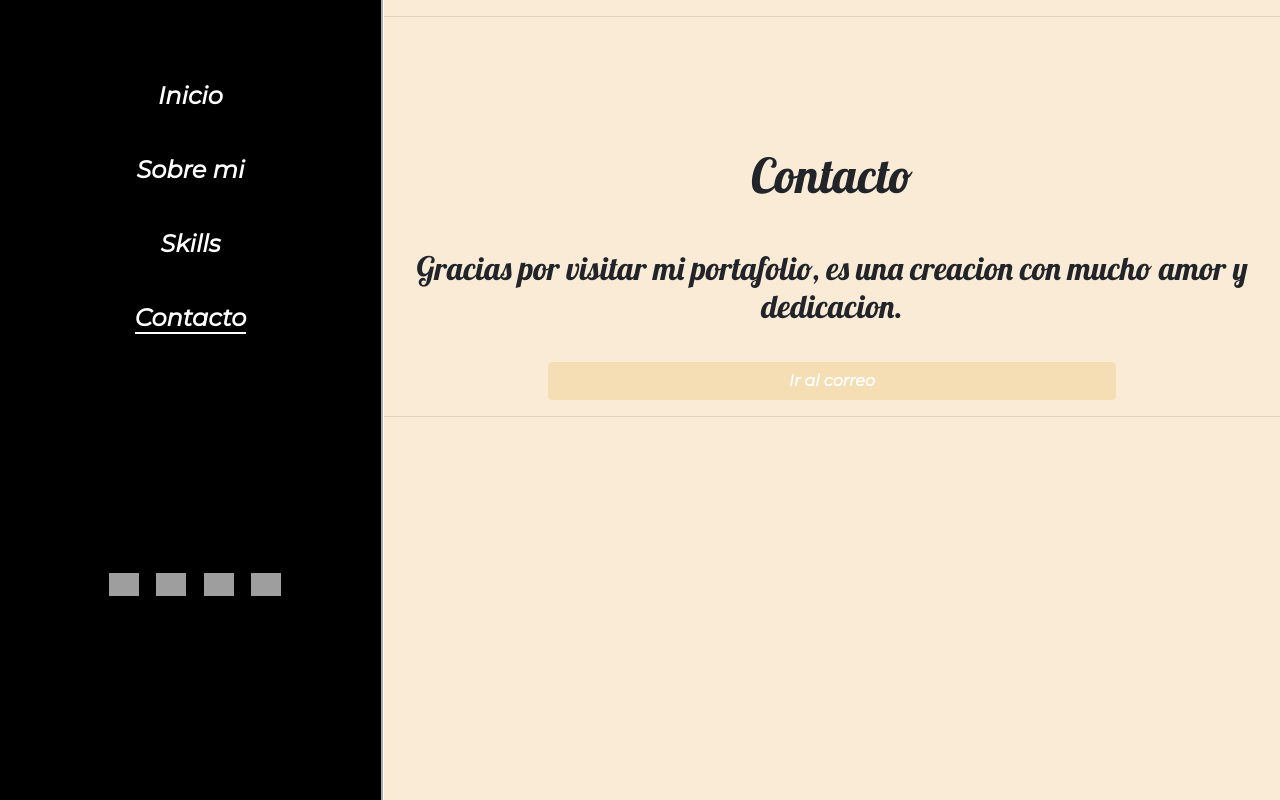
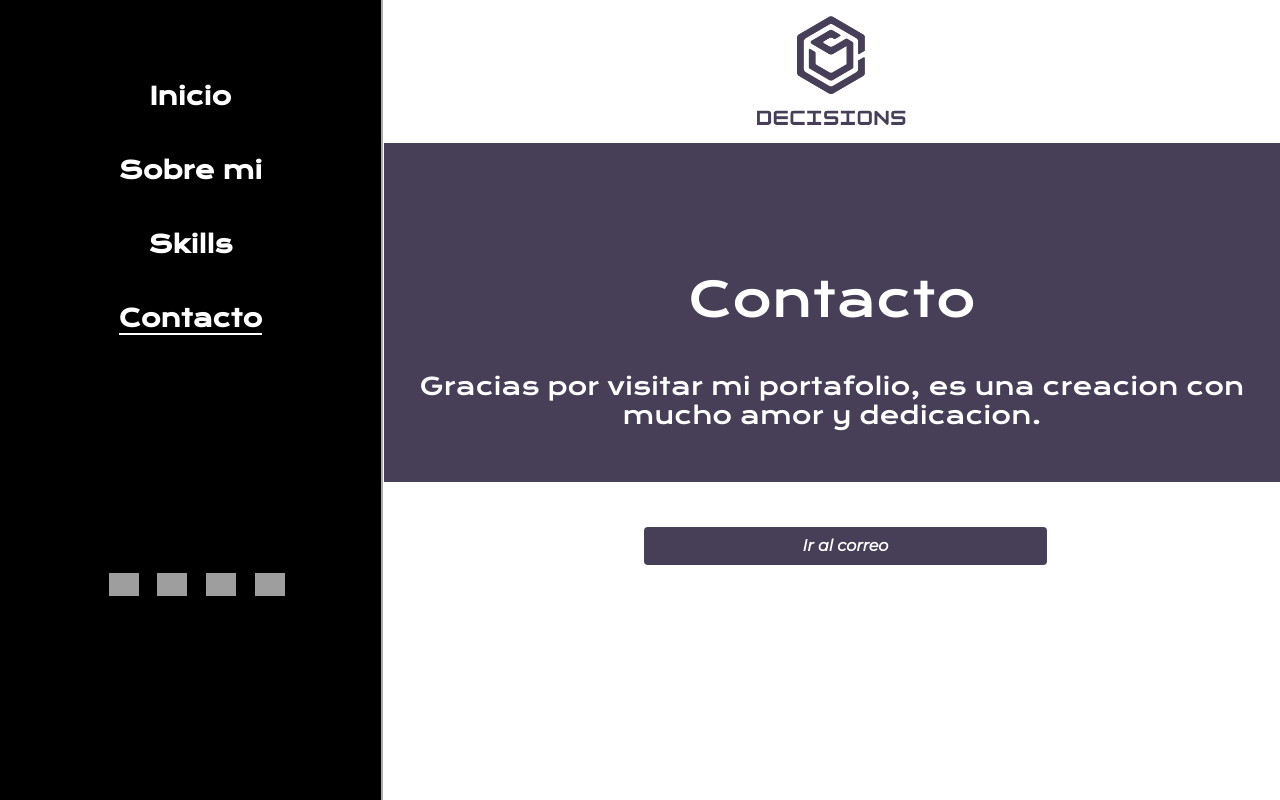
Before and after one commit to gonzalof9991/portafolio, a Django app: page /contacto/ in a window 1280 px wide. Run offline with Django 4.2, Linux system fonts and the light colour scheme; some libraries are stand-ins or nearby versions; grey boxes are pictures that could not be loaded.

Commit message:
Subida a produccion final

```diff
--- a/contacto/templates/contacto/contacto.html
+++ b/contacto/templates/contacto/contacto.html
@@ -9,7 +9,7 @@
 {% block estilos %}
 <link rel="preconnect" href="https://fonts.googleapis.com">
 <link rel="preconnect" href="https://fonts.gstatic.com" crossorigin>
-<link href="https://fonts.googleapis.com/css2?family=Lobster&display=swap" rel="stylesheet">
+<link href="https://fonts.googleapis.com/css2?family=Krona+One&display=swap" rel="stylesheet">
 <link rel="stylesheet" href="{% static 'core/css/contacto.css' %}">
 {% endblock %}
 
@@ -17,25 +17,27 @@
 {% block contenido %}
 
 <section>
-    <hr>
+
     <article>
+        <img class="img-fluid" src="https://github.com/gonzalor9991/portafolio/blob/main/core/static/core/img/logo_empresa_2.png?raw=true" alt="">
+    </article>
+
+
+    <article class="art-1">
         <img class="img-fluid" src="" alt="">
         <h1>Contacto</h1>
         <h4>Gracias por visitar mi portafolio, es una creacion con mucho amor y dedicacion.</h4>
     </article>
 
-    <article>
-        <div class="row">
-            <div class="col-2"></div>
-            <div class="col">
-                <a  href="mailto:decisions.developer@gmail.com?&subject=Importante.">
-                    <button class=" form-control btn">Ir al correo</button>
-                </a>
-            </div>
-            <div class="col-2"></div>
-        </div>
+    <article class="art-btn">
+
+        <a  href="mailto:decisions.developer@gmail.com?&subject=Importante.">
+            <button class=" form-control btn">Ir al correo</button>
+        </a>
+
     </article>
-    <hr>
+
+
 </section>
 
 {% endblock%}
--- a/core/static/core/css/estilos.css
+++ b/core/static/core/css/estilos.css
@@ -14,6 +14,7 @@ body{
 
 }
 .div-1{
+    font-family: 'Krona One', sans-serif;
     position: fixed;
     width: 30%;
     height: 100%;
--- a/core/templates/core/base.html
+++ b/core/templates/core/base.html
@@ -11,6 +11,9 @@
     <link rel="stylesheet" href="https://cdn.jsdelivr.net/npm/bootstrap@4.6.1/dist/css/bootstrap.min.css" integrity="sha384-zCbKRCUGaJDkqS1kPbPd7TveP5iyJE0EjAuZQTgFLD2ylzuqKfdKlfG/eSrtxUkn" crossorigin="anonymous">
     <link rel="preconnect" href="https://fonts.googleapis.com">
     <link rel="preconnect" href="https://fonts.gstatic.com" crossorigin>
+    <link rel="preconnect" href="https://fonts.googleapis.com">
+    <link rel="preconnect" href="https://fonts.gstatic.com" crossorigin>
+    <link href="https://fonts.googleapis.com/css2?family=Krona+One&display=swap" rel="stylesheet">
     <link href="https://fonts.googleapis.com/css2?family=Montserrat:ital@1&display=swap" rel="stylesheet">
     <link rel="stylesheet" href="{% static 'core/css/estilos.css' %}">
     <!-- Estilos -->
--- a/static/core/css/contacto.css
+++ b/static/core/css/contacto.css
@@ -6,28 +6,31 @@
     animation-duration: 5s;
 }
 
-body{
-    background: antiquewhite;
+.art-1{
+    background: #463f57;
+    color: white;
+    padding: 2%;
+    margin-top: -7%;
 }
 
+
+.art-btn{
+    margin-top: 5%;
+}
 h1{
-    font-family: 'Lobster', cursive;
+    font-family: 'Krona One', sans-serif;
     text-align: center;
     margin-top: 10%;
     margin-bottom: 5%;
     font-size: 300%;
-    animation-name: letra;
-    animation-duration: 5s;
     transition: all 0.5s ease;
 }
 
 h4{
-    font-family: 'Lobster', cursive;
+    font-family: 'Krona One', sans-serif;
     text-align: center;
     margin-bottom: 4%;
-    animation-name: h4;
-    animation-duration: 5s;
-    font-size: 200%;
+    font-size: 150%;
 }
 
 h1:hover{
@@ -35,17 +38,27 @@ h1:hover{
 }
 
 .btn{
-    background: wheat;
+    width: 45%;
+    margin-left: 29%;
+    background: #463f57;
     color: white;
+    transition: all 0.4s ease;
     font-weight: bolder;
-    transition: all 0.4s ease;
 }
 
 .btn:hover{
     background: rgb(255, 255, 255);
-    color: wheat;
+    color: #463f57;
+    border-style: solid;
+    border-color: #463f57;
     font-weight: bolder;
 
+}
+
+.img-fluid{
+    margin-left: 35%;
+    width: 30%;
+    margin-top: -7%;
 }
 
 @keyframes letra {
--- a/static/core/css/estilos.css
+++ b/static/core/css/estilos.css
@@ -14,6 +14,7 @@ body{
 
 }
 .div-1{
+    font-family: 'Krona One', sans-serif;
     position: fixed;
     width: 30%;
     height: 100%;
```
Also changed, not shown: core/static/core/css/contacto.css (+25 -12 lines), core/static/core/css/index.css (+28 -23 lines), core/static/core/js/index.js (+5 -5 lines), core/templates/core/index.html (+9 -8 lines), static/core/css/index.css (+28 -23 lines), static/core/js/index.js (+5 -5 lines), db.sqlite3.
